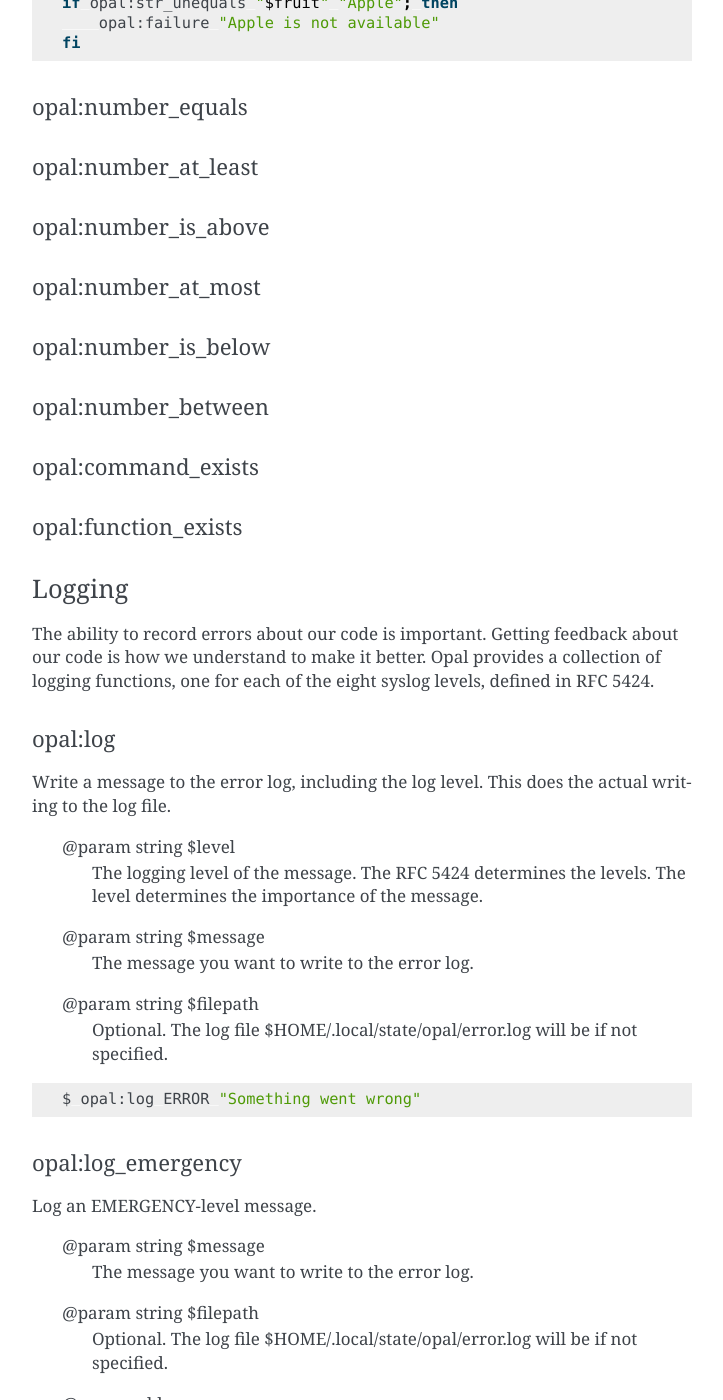
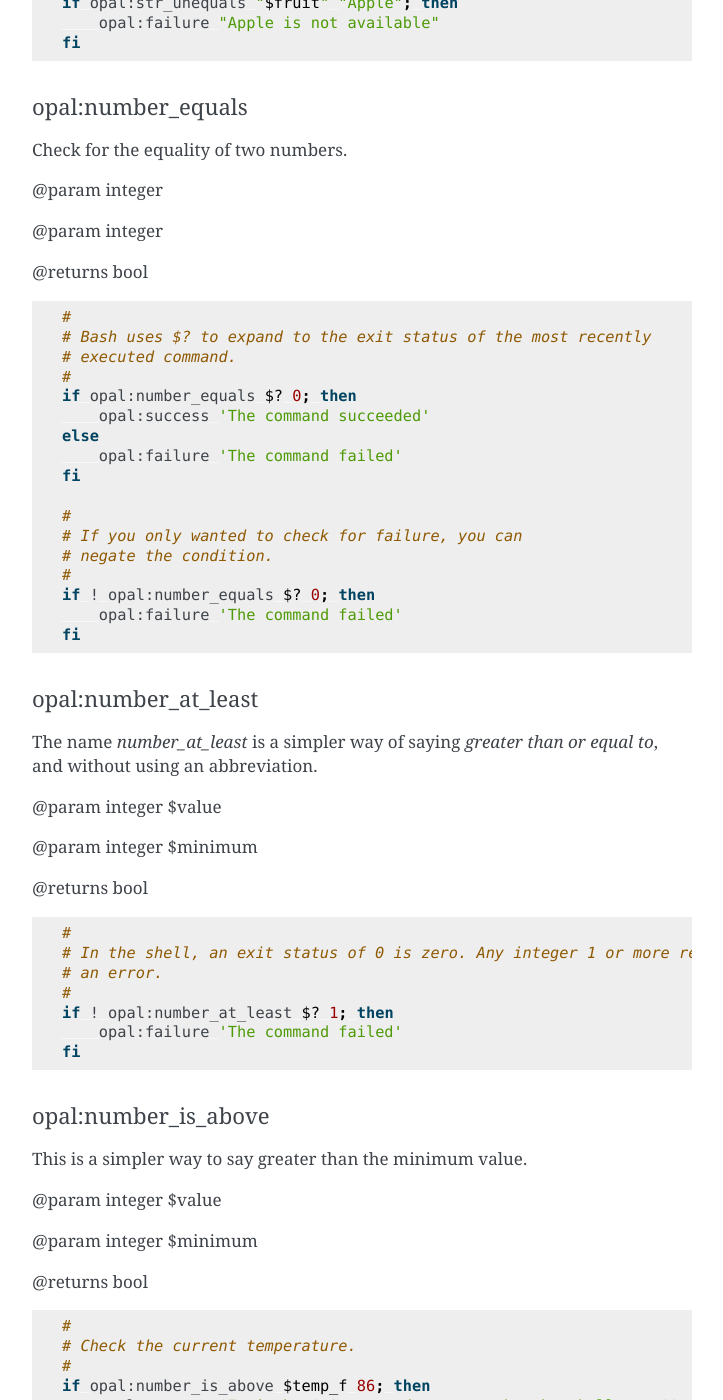
Before and after one commit to andrewwoods/opal-documentation-rtd, a Sphinx documentation site: the page built from docs/source/bash-core.rst, in a window 1280 px wide and 1400 px high, scrolled down 7309 px. Shown: the whole window, without its empty margins (388-1111 px from the left). Built offline with Sphinx 7.4.7, drawn with Linux system fonts in a browser that asks for light colours; some of the changed text lies outside the part shown.

Commit message:
Add docs for number comparison functions
These help the user better understand how to compare
numbers, particularly with the unconventional function
names like opal:number_at_least

```diff
--- a/docs/source/bash-core.rst
+++ b/docs/source/bash-core.rst
@@ -400,27 +400,180 @@ Opal provides a function to combine that logic into a single function name:
 opal:number_equals
 ##################
 
+Check for the equality of two numbers.
+
+@param integer
+
+@param integer
+
+@returns bool
+
+.. code-block:: bash
+
+    #
+    # Bash uses $? to expand to the exit status of the most recently
+    # executed command.
+    #
+    if opal:number_equals $? 0; then
+        opal:success 'The command succeeded'
+    else
+        opal:failure 'The command failed'
+    fi
+
+    #
+    # If you only wanted to check for failure, you can
+    # negate the condition.
+    #
+    if ! opal:number_equals $? 0; then
+        opal:failure 'The command failed'
+    fi
+
+
 opal:number_at_least
 ####################
+
+The name `number_at_least` is a simpler way of saying `greater than or equal to`,
+and without using an abbreviation.
+
+@param integer $value
+
+@param integer $minimum
+
+@returns bool
+
+.. code-block:: bash
+
+    #
+    # In the shell, an exit status of 0 is zero. Any integer 1 or more represents
+    # an error.
+    #
+    if ! opal:number_at_least $? 1; then
+        opal:failure 'The command failed'
+    fi
 
 opal:number_is_above
 ####################
 
+This is a simpler way to say greater than the minimum value.
+
+@param integer $value
+
+@param integer $minimum
+
+@returns bool
+
+.. code-block:: bash
+
+    #
+    # Check the current temperature.
+    #
+    if opal:number_is_above $temp_f 86; then
+        opal:message 'It is hot! A great day to watch a baseball game!'
+    fi
+
 opal:number_at_most
 ###################
+
+This is a simpler way to say less than or equal to the maximum value.
+
+@param integer $value
+
+@param integer $maximum
+
+@returns bool
+
+.. code-block:: bash
+
+    #
+    # Check the current temperature.
+    #
+    if opal:number_at_most $temp_f 32; then
+        opal:message "It's freezing "
+    fi
+
 
 opal:number_is_below
 ####################
 
+This is a simpler way to say less than a maximum value.
+
+@param integer $value
+
+@param integer $maximum
+
+@returns bool
+
+.. code-block:: bash
+
+    #
+    # Check the person's height.
+    #
+    if opal:number_is_below $height_inches 48; then
+        opal:message "You must be at least this tall (48 inches) to ride this ride"
+    fi
+
 opal:number_between
 ###################
+
+Determine if a number is inclusively between a minimum and a maximum value.
+
+@param integer $value
+
+@param integer $minimum
+
+@param integer $maximum
+
+@returns bool
+
+.. code-block:: bash
+
+    #
+    # Check the year an album was released.
+    #
+    if opal:number_between $year_released 1980 1989; then
+        opal:success "The album was released in the best decade"
+    fi
 
 
 opal:command_exists
 ###################
 
+Check that a command exists on the system.
+
+@param string $command_name
+
+@returns bool
+
+@uses type command to perform the check
+
+.. code-block:: bash
+
+    #
+    # Check if command exists.
+    #
+    if opal:command_exists $command_name; then
+        opal:success "The command is available. Go ahead and run it"
+    fi
+
 opal:function_exists
 ####################
+
+Check that a bash function is available on the system.
+
+@param string $function_name
+
+@returns bool
+
+@uses type command to perform the check
+
+.. code-block:: bash
+
+    #
+    # Check the function is loaded into the shell
+    #
+    if opal:function_exists $function_name; then
+        opal:success "The function is available. Go ahead and run it"
+    fi
 
 Logging
 ^^^^^^^
```
